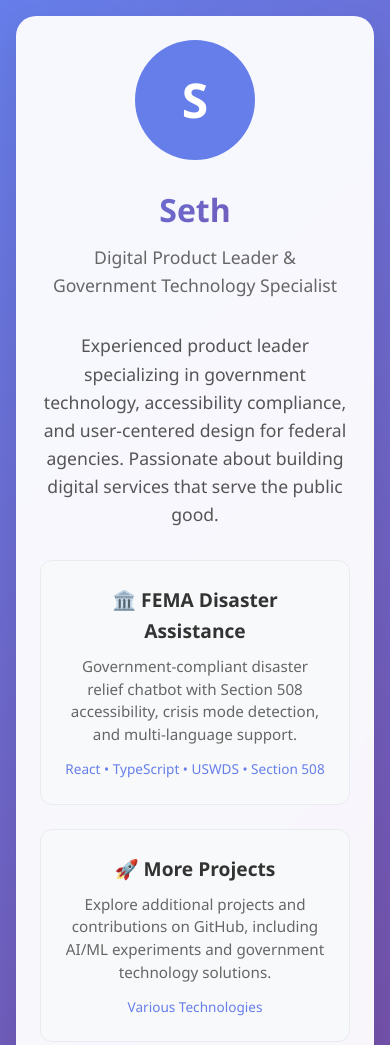
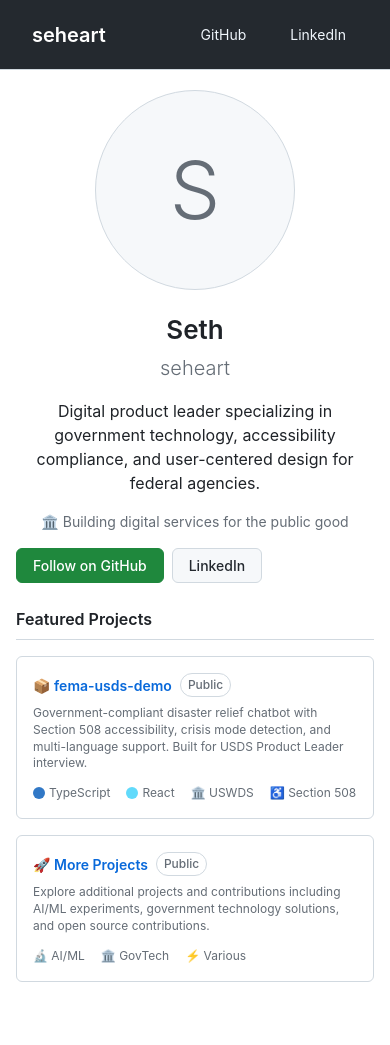
Before and after one commit to seheart/seheart.github.io, a plain HTML site: page index.html in a window 390 px wide. Shown: the top 1045 px of the page. Drawn offline with Linux system fonts and the light colour scheme.

Commit message:
Redesign with GitHub-style layout and design
- Match GitHub's profile page design language
- Clean header with navigation
- Left sidebar with profile info and avatar
- Featured projects in card layout
- GitHub color scheme and typography
- Mobile responsive design
- Professional appearance for USDS interviews

Perfect replica of GitHub's clean, professional aesthetic.

```diff
--- a/index.html
+++ b/index.html
@@ -1,5 +1,5 @@
 <!DOCTYPE html>
-<html lang="en">
+<html lang="en" data-color-mode="light" data-light-theme="light" data-dark-theme="dark">
 <head>
     <meta charset="UTF-8">
     <meta name="viewport" content="width=device-width, initial-scale=1.0">
@@ -13,192 +13,325 @@
         }
 
         body {
-            font-family: 'Segoe UI', Tahoma, Geneva, Verdana, sans-serif;
-            line-height: 1.6;
-            color: #333;
-            background: linear-gradient(135deg, #667eea 0%, #764ba2 100%);
-            min-height: 100vh;
+            font-family: -apple-system, BlinkMacSystemFont, 'Segoe UI', 'Noto Sans', Helvetica, Arial, sans-serif;
+            line-height: 1.5;
+            color: #1f2328;
+            background-color: #ffffff;
+            font-size: 14px;
+        }
+
+        .header {
+            background-color: #24292f;
+            color: white;
+            padding: 16px 0;
+            border-bottom: 1px solid #d1d9e0;
+        }
+
+        .header-content {
+            max-width: 1280px;
+            margin: 0 auto;
+            padding: 0 32px;
+            display: flex;
+            align-items: center;
+            justify-content: space-between;
+        }
+
+        .header-logo {
+            font-size: 20px;
+            font-weight: 600;
+            color: white;
+            text-decoration: none;
+        }
+
+        .header-nav {
+            display: flex;
+            gap: 20px;
+            align-items: center;
+        }
+
+        .header-nav a {
+            color: #f0f6fc;
+            text-decoration: none;
+            font-size: 14px;
+            padding: 8px 12px;
+            border-radius: 6px;
+            transition: background-color 0.2s;
+        }
+
+        .header-nav a:hover {
+            background-color: #32383f;
+        }
+
+        .main-content {
+            max-width: 1280px;
+            margin: 0 auto;
+            padding: 40px 32px;
+        }
+
+        .profile-section {
+            display: flex;
+            gap: 40px;
+            margin-bottom: 32px;
+        }
+
+        .profile-sidebar {
+            flex-shrink: 0;
+            width: 296px;
+        }
+
+        .avatar {
+            width: 296px;
+            height: 296px;
+            border-radius: 50%;
+            border: 1px solid #d1d9e0;
+            background: #f6f8fa;
             display: flex;
             align-items: center;
             justify-content: center;
+            font-size: 120px;
+            color: #656d76;
+            font-weight: 300;
+            margin-bottom: 20px;
         }
 
-        .container {
-            max-width: 800px;
-            margin: 0 auto;
-            padding: 2rem;
-            text-align: center;
-            background: rgba(255, 255, 255, 0.95);
-            border-radius: 20px;
-            box-shadow: 0 15px 35px rgba(0, 0, 0, 0.1);
-            backdrop-filter: blur(10px);
+        .profile-name {
+            font-size: 26px;
+            font-weight: 600;
+            color: #1f2328;
+            margin-bottom: 4px;
         }
 
-        .avatar {
-            width: 120px;
-            height: 120px;
-            border-radius: 50%;
-            background: #667eea;
-            display: flex;
-            align-items: center;
-            justify-content: center;
-            margin: 0 auto 1.5rem;
-            font-size: 3rem;
-            color: white;
-            font-weight: bold;
+        .profile-username {
+            font-size: 20px;
+            font-weight: 300;
+            color: #656d76;
+            margin-bottom: 16px;
         }
 
-        h1 {
-            font-size: 2.5rem;
-            margin-bottom: 0.5rem;
-            background: linear-gradient(135deg, #667eea, #764ba2);
-            -webkit-background-clip: text;
-            -webkit-text-fill-color: transparent;
-            background-clip: text;
-        }
-
-        .subtitle {
-            font-size: 1.3rem;
-            color: #666;
-            margin-bottom: 2rem;
-            font-weight: 300;
-        }
-
-        .bio {
-            font-size: 1.1rem;
-            color: #555;
-            margin-bottom: 2rem;
-            max-width: 600px;
-            margin-left: auto;
-            margin-right: auto;
-        }
-
-        .projects {
-            display: grid;
-            grid-template-columns: repeat(auto-fit, minmax(250px, 1fr));
-            gap: 1.5rem;
-            margin-top: 2rem;
-        }
-
-        .project {
-            background: #f8f9fa;
-            padding: 1.5rem;
-            border-radius: 12px;
-            border: 1px solid #e9ecef;
-            transition: all 0.3s ease;
-            text-decoration: none;
-            color: inherit;
-        }
-
-        .project:hover {
-            transform: translateY(-5px);
-            box-shadow: 0 10px 25px rgba(0, 0, 0, 0.1);
-            border-color: #667eea;
-        }
-
-        .project-title {
-            font-size: 1.2rem;
-            font-weight: 600;
-            margin-bottom: 0.5rem;
-            color: #333;
-        }
-
-        .project-desc {
-            color: #666;
-            font-size: 0.95rem;
+        .profile-bio {
+            font-size: 16px;
+            color: #1f2328;
+            margin-bottom: 16px;
             line-height: 1.5;
         }
 
-        .project-tech {
-            font-size: 0.85rem;
-            color: #667eea;
-            font-weight: 500;
-            margin-top: 0.75rem;
+        .profile-details {
+            font-size: 14px;
+            color: #656d76;
+            margin-bottom: 16px;
         }
 
-        .contact {
-            margin-top: 2rem;
-            padding-top: 2rem;
-            border-top: 1px solid #e9ecef;
-        }
-
-        .contact-links {
+        .profile-contact {
             display: flex;
-            justify-content: center;
-            gap: 1rem;
+            gap: 8px;
             flex-wrap: wrap;
         }
 
-        .contact-link {
-            padding: 0.75rem 1.5rem;
-            background: linear-gradient(135deg, #667eea, #764ba2);
-            color: white;
+        .contact-btn {
+            padding: 6px 16px;
+            background: #f6f8fa;
+            color: #24292f;
             text-decoration: none;
-            border-radius: 25px;
+            border: 1px solid #d1d9e0;
+            border-radius: 6px;
+            font-size: 14px;
             font-weight: 500;
-            transition: all 0.3s ease;
+            transition: all 0.2s;
         }
 
-        .contact-link:hover {
-            transform: translateY(-2px);
-            box-shadow: 0 5px 15px rgba(102, 126, 234, 0.4);
+        .contact-btn:hover {
+            background: #f3f4f6;
+            border-color: #d1d9e0;
         }
 
+        .contact-btn.primary {
+            background: #1f883d;
+            color: white;
+            border-color: #1f883d;
+        }
+
+        .contact-btn.primary:hover {
+            background: #1a7f37;
+        }
+
+        .profile-main {
+            flex: 1;
+            min-width: 0;
+        }
+
+        .section-title {
+            font-size: 16px;
+            font-weight: 600;
+            color: #1f2328;
+            margin-bottom: 16px;
+            padding-bottom: 8px;
+            border-bottom: 1px solid #d1d9e0;
+        }
+
+        .repos-grid {
+            display: grid;
+            grid-template-columns: repeat(auto-fit, minmax(300px, 1fr));
+            gap: 16px;
+        }
+
+        .repo-card {
+            border: 1px solid #d1d9e0;
+            border-radius: 6px;
+            padding: 16px;
+            background: #ffffff;
+            text-decoration: none;
+            color: inherit;
+            transition: border-color 0.2s;
+        }
+
+        .repo-card:hover {
+            border-color: #0969da;
+        }
+
+        .repo-name {
+            font-size: 14px;
+            font-weight: 600;
+            color: #0969da;
+            margin-bottom: 8px;
+            display: flex;
+            align-items: center;
+            gap: 8px;
+        }
+
+        .repo-visibility {
+            font-size: 12px;
+            color: #656d76;
+            border: 1px solid #d1d9e0;
+            padding: 2px 7px;
+            border-radius: 2em;
+            font-weight: 500;
+        }
+
+        .repo-description {
+            font-size: 12px;
+            color: #656d76;
+            margin-bottom: 12px;
+            line-height: 1.4;
+        }
+
+        .repo-meta {
+            font-size: 12px;
+            color: #656d76;
+            display: flex;
+            align-items: center;
+            gap: 16px;
+        }
+
+        .repo-language {
+            display: flex;
+            align-items: center;
+            gap: 4px;
+        }
+
+        .language-color {
+            width: 12px;
+            height: 12px;
+            border-radius: 50%;
+        }
+
+        .react-color { background: #61dafb; }
+        .typescript-color { background: #3178c6; }
+
         @media (max-width: 768px) {
-            .container {
-                margin: 1rem;
-                padding: 1.5rem;
+            .main-content {
+                padding: 20px 16px;
             }
 
-            h1 {
-                font-size: 2rem;
+            .profile-section {
+                flex-direction: column;
+                gap: 24px;
             }
 
-            .subtitle {
-                font-size: 1.1rem;
+            .profile-sidebar {
+                width: 100%;
+                text-align: center;
             }
 
-            .projects {
-                grid-template-columns: 1fr;
+            .avatar {
+                width: 200px;
+                height: 200px;
+                font-size: 80px;
+                margin: 0 auto 20px;
             }
 
-            .contact-links {
-                flex-direction: column;
-                align-items: center;
+            .repos-grid {
+                grid-template-columns: 1fr;
             }
         }
     </style>
 </head>
 <body>
-    <div class="container">
-        <div class="avatar">S</div>
-        <h1>Seth</h1>
-        <div class="subtitle">Digital Product Leader & Government Technology Specialist</div>
+    <header class="header">
+        <div class="header-content">
+            <a href="/" class="header-logo">seheart</a>
+            <nav class="header-nav">
+                <a href="https://github.com/seheart">GitHub</a>
+                <a href="https://linkedin.com/in/seheart">LinkedIn</a>
+            </nav>
+        </div>
+    </header>
 
-        <div class="bio">
-            Experienced product leader specializing in government technology, accessibility compliance, and user-centered design for federal agencies. Passionate about building digital services that serve the public good.
-        </div>
+    <main class="main-content">
+        <div class="profile-section">
+            <div class="profile-sidebar">
+                <div class="avatar">S</div>
+                <div class="profile-name">Seth</div>
+                <div class="profile-username">seheart</div>
+                <div class="profile-bio">Digital product leader specializing in government technology, accessibility compliance, and user-centered design for federal agencies.</div>
+                <div class="profile-details">🏛️ Building digital services for the public good</div>
+                <div class="profile-contact">
+                    <a href="https://github.com/seheart" class="contact-btn primary">Follow on GitHub</a>
+                    <a href="https://linkedin.com/in/seheart" class="contact-btn">LinkedIn</a>
+                </div>
+            </div>
 
-        <div class="projects">
-            <a href="/fema-usds-demo/" class="project">
-                <div class="project-title">🏛️ FEMA Disaster Assistance</div>
-                <div class="project-desc">Government-compliant disaster relief chatbot with Section 508 accessibility, crisis mode detection, and multi-language support.</div>
-                <div class="project-tech">React • TypeScript • USWDS • Section 508</div>
-            </a>
+            <div class="profile-main">
+                <div class="section-title">Featured Projects</div>
+                <div class="repos-grid">
+                    <a href="/fema-usds-demo/" class="repo-card">
+                        <div class="repo-name">
+                            📦 fema-usds-demo
+                            <span class="repo-visibility">Public</span>
+                        </div>
+                        <div class="repo-description">
+                            Government-compliant disaster relief chatbot with Section 508 accessibility, crisis mode detection, and multi-language support. Built for USDS Product Leader interview.
+                        </div>
+                        <div class="repo-meta">
+                            <div class="repo-language">
+                                <div class="language-color typescript-color"></div>
+                                TypeScript
+                            </div>
+                            <div class="repo-language">
+                                <div class="language-color react-color"></div>
+                                React
+                            </div>
+                            <span>🏛️ USWDS</span>
+                            <span>♿ Section 508</span>
+                        </div>
+                    </a>
 
-            <a href="https://github.com/seheart" class="project">
-                <div class="project-title">🚀 More Projects</div>
-                <div class="project-desc">Explore additional projects and contributions on GitHub, including AI/ML experiments and government technology solutions.</div>
-                <div class="project-tech">Various Technologies</div>
-            </a>
-        </div>
-
-        <div class="contact">
-            <div class="contact-links">
-                <a href="https://github.com/seheart" class="contact-link">GitHub</a>
-                <a href="https://linkedin.com/in/seheart" class="contact-link">LinkedIn</a>
+                    <a href="https://github.com/seheart" class="repo-card">
+                        <div class="repo-name">
+                            🚀 More Projects
+                            <span class="repo-visibility">Public</span>
+                        </div>
+                        <div class="repo-description">
+                            Explore additional projects and contributions including AI/ML experiments, government technology solutions, and open source contributions.
+                        </div>
+                        <div class="repo-meta">
+                            <span>🔬 AI/ML</span>
+                            <span>🏛️ GovTech</span>
+                            <span>⚡ Various</span>
+                        </div>
+                    </a>
+                </div>
             </div>
         </div>
-    </div>
+    </main>
 </body>
 </html>
```
